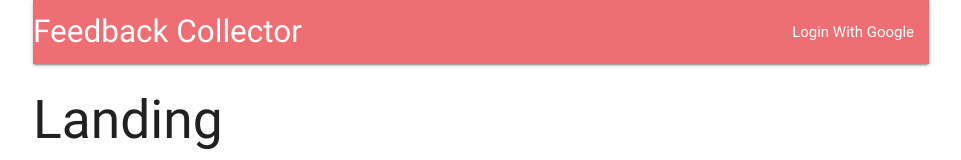
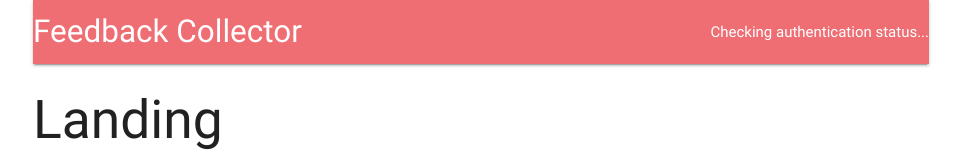
Before and after one commit to BeardOfDan/feedback-collection, a React (Create React App) app in the folder client/: page / in a window 1280 px wide. Shown: the top 160 px of the page, without its empty margins (159-1120 px from the left). Built offline with nearby package versions, Linux system fonts and the light colour scheme; no server answers.

Commit message:
(feat) Header content is dependent on logged in status

```diff
--- a/client/src/components/Header.js
+++ b/client/src/components/Header.js
@@ -1,6 +1,18 @@
 import React, { Component } from 'react';
+import { connect } from 'react-redux';
 
-export default class Header extends Component {
+class Header extends Component {
+  renderContent() {
+    switch (this.props.auth) {
+      case null: // pending
+        return 'Checking authentication status...';
+      case false: // not logged in
+        return 'You are currently logged out';
+      default: // logged in
+        return 'You are logged in!';
+    }
+  }
+
   render() {
     return (
       <nav>
@@ -9,12 +21,16 @@ export default class Header extends Component {
             Feedback Collector
           </a>
           <ul className="right">
-            <li>
-              <a>Login With Google</a>
-            </li>
+            {this.renderContent()}
           </ul>
         </div>
       </nav>
     );
   }
 };
+
+const mapStateToProps = (state) => {
+  return { 'auth': state.auth };
+};
+
+export default connect(mapStateToProps)(Header);
```
